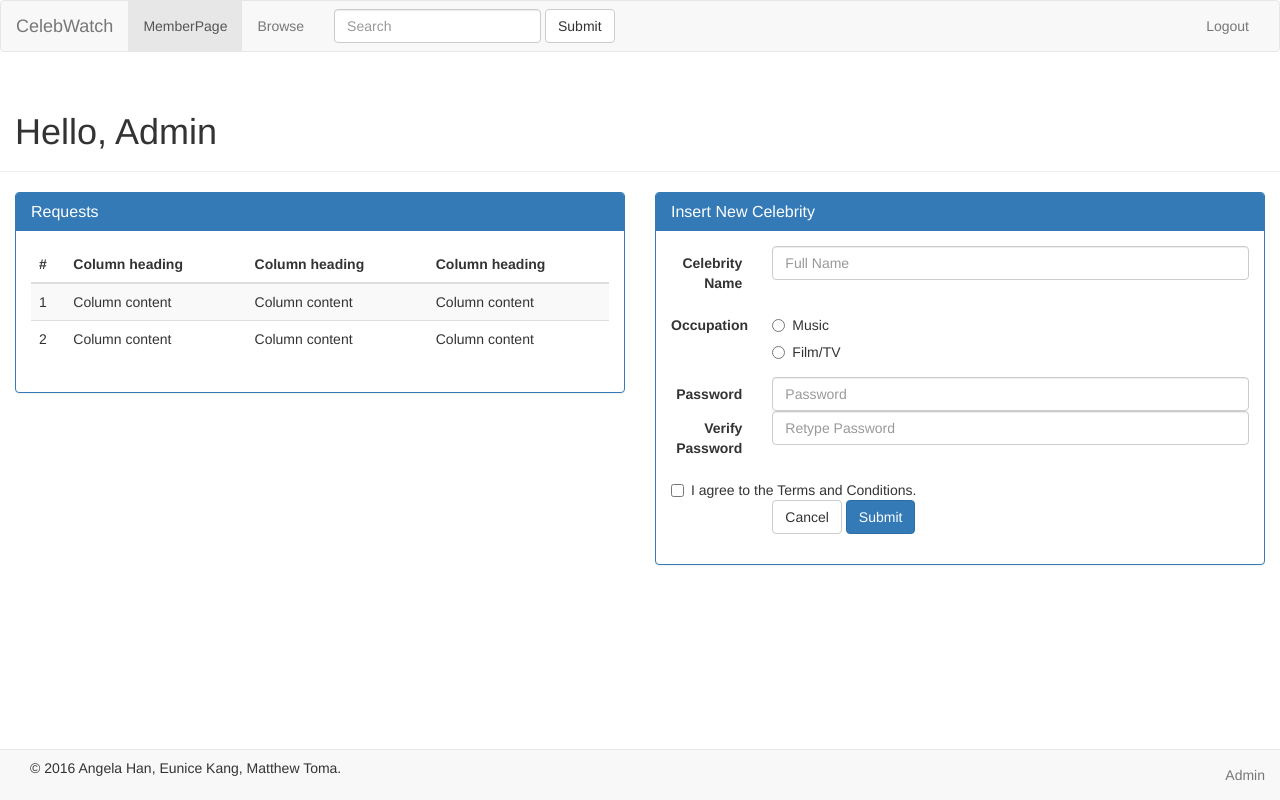
After one commit to kangea/AHanEKangMToma, a PHP site: page /member/admin.php in a window 1280 px wide. The commit adds this page. Run offline with PHP 8.4, Linux system fonts and the light colour scheme; some libraries are stand-ins or nearby versions.

Commit message:
Admin Page

```diff
--- /dev/null
+++ b/member/admin.php
@@ -0,0 +1,172 @@
+<?php
+include("../include/dconn.php");
+if (isset($_COOKIE['loginCookieUser'])){
+	$dbc = connect_to_db("hanav");
+	$email = $_COOKIE['loginCookieUser'];
+	$query = "SELECT * FROM Users WHERE Email='$email';";
+	$result = perform_query($dbc, $query);
+	$obj = mysqli_fetch_object($result);
+	disconnect_from_db($dbc, $result);
+	if ($obj->Admin == "no"){
+		header("Location: celebwatchmain.php");
+	}
+}
+else if (!isset($_COOKIE['loginCookieUser'])){
+	// header("Location: celebwatchmain.php");
+}
+?>
+
+<!DOCTYPE html>
+<html lang="en">
+
+	<head>
+		<meta charset="utf-8">
+		<title>CelebWatch|MemberPage</title>
+		<link rel="stylesheet" href="https://maxcdn.bootstrapcdn.com/bootstrap/3.3.6/css/bootstrap.min.css" integrity="sha384-1q8mTJOASx8j1Au+a5WDVnPi2lkFfwwEAa8hDDdjZlpLegxhjVME1fgjWPGmkzs7" crossorigin="anonymous">
+		<link rel="stylesheet" type="text/css" href="https://bootswatch.com/lumen/bootstrap.min.css">
+		<script src="https://ajax.googleapis.com/ajax/libs/jquery/1.12.0/jquery.min.js"></script>
+		<script src="https://maxcdn.bootstrapcdn.com/bootstrap/3.3.6/js/bootstrap.min.js" integrity="sha384-0mSbJDEHialfmuBBQP6A4Qrprq5OVfW37PRR3j5ELqxss1yVqOtnepnHVP9aJ7xS" crossorigin="anonymous"></script>
+	</head>
+
+<!-- NAVIGATION BAR -->
+	<nav class="navbar navbar-default">
+	  <div class="container-fluid">
+	    <div class="navbar-header">
+	      <a class="navbar-brand" href="../celebwatchmain.php">CelebWatch</a>
+	    </div>
+
+	    <div class="collapse navbar-collapse" id="bs-example-navbar-collapse-1">
+	      <ul class="nav navbar-nav">
+	        <li class="active"><a href="memberpage.php">MemberPage <span class="sr-only">(current)</span></a></li>
+	        <li><a href="#">Browse</a></li>
+	      </ul>
+	      <form class="navbar-form navbar-left" role="search">
+	        <div class="form-group">
+	          <input type="text" class="form-control" placeholder="Search">
+	        </div>
+	        <button type="submit" class="btn btn-default">Submit</button>
+	      </form>
+	      <ul class="nav navbar-nav navbar-right">
+	        <li><a href="logout.php">Logout</a></li>
+	      </ul>
+	    </div>
+	  </div>
+	</nav>
+
+<!-- BODY -->
+	<body>
+		<div class="page-header container-fluid">
+			<h1>Hello, Admin</h1>
+		</div>
+		<!-- REQUESTS TABLE -->
+		<div class="container col-md-6">
+			<div class="panel panel-primary">
+  				<div class="panel-heading">
+    				<h3 class="panel-title">Requests</h3>
+  				</div>
+	  			<div class="panel-body">
+	    			<table class="table table-striped table-hover ">
+  						<thead>
+						    <tr>
+						      <th>#</th>
+						      <th>Column heading</th>
+						      <th>Column heading</th>
+						      <th>Column heading</th>
+						    </tr>
+  						</thead>
+  						<tbody>
+						    <tr>
+						      <td>1</td>
+						      <td>Column content</td>
+						      <td>Column content</td>
+						      <td>Column content</td>
+						    </tr>
+						    <tr>
+						      <td>2</td>
+						      <td>Column content</td>
+						      <td>Column content</td>
+						      <td>Column content</td>
+						    </tr>
+  						</tbody>
+					</table>
+	  			</div>
+			</div>
+		</div>
+		<!-- NEW CELEBRITY FORM -->
+		<div class="container col-md-6">
+			<div class="panel panel-primary">
+				<div class="panel-heading">
+					<h3 class="panel-title">Insert New Celebrity</h3>
+				</div>
+				<div class="panel-body">
+					<form method="post" name="newceleb" class="form-horizontal" onsubmit="return celebValidate();">
+						<fieldset>
+							<div class="form-group" id="celebname">
+								<label for="celebName" class="col-lg-2 control-label">Celebrity Name</label>
+								<div class="col-lg-10">
+									<input type="text" class="form-control" name="name" id="inputName" placeholder="Full Name">
+								</div>
+								<div class="error" id = "celebnameerror"></div>
+							</div>
+							<div class="form-group" id="signupemail">
+								<label for="inputEmail" class="col-lg-2 control-label">Occupation</label>
+								<div class="col-lg-10">
+									<div class="radio">
+										<label>
+											<input type="radio" name="occupations" id="music" value="music">
+											Music
+										</label>
+									</div>
+									<div class="radio">
+										<label>
+											<input type="radio" name="occupations" id="filmtv" value="filmtv">
+											Film/TV
+										</label>
+									</div>
+								</div>
+								<div class = "error" id = "emailerror"></div>
+							</div>
+							<div class="form-group" id="signuppass">
+						      <label for="inputPassword" class="col-lg-2 control-label">Password</label>
+						      <div class="col-lg-10">
+						        <input type="password" class="form-control" name="password" id="inputPassword" placeholder="Password">
+						      </div>
+						      <div class = "error" id = "pwerror"></div>
+						      <label for="verifyPassword" class="col-lg-2 control-label">Verify Password</label>
+						      <div class="col-lg-10">
+						        <input type="password" class="form-control" name="verifyp" id="verifyPassword" placeholder="Retype Password">
+						      </div>
+						      <div class = "error" id = "pwchkerror"></div>
+						    </div>
+						    <div class="checkbox" id="termscond">
+						    	<label>
+						    		<input type="checkbox" name="agree" value="agreed" id="terms"> I agree to the Terms and Conditions.
+						    	</label>
+						    </div>
+						    <div class="error" id = "termerror"></div>
+						    <input type="hidden" name="admin" value="no">
+						    <div class="form-group">
+						    	<div class="col-lg-10 col-lg-offset-2">
+							        <button class="btn btn-default" onclick="celebwatchmain.php">Cancel</button>
+							        <button type="submit" class="btn btn-primary" name="submitsignup">Submit</button>
+						    	</div>
+						    </div>
+						</fieldset>
+					</form>
+				</div>
+			</div>
+		</div>
+	</body>
+
+<!-- BOTTOM NAVBAR -->
+	<nav class="navbar navbar-default navbar-fixed-bottom">
+		<div class="container-fluid">
+			<ul class="navbar-form navbar-left">
+				<p>&copy; 2016 Angela Han, Eunice Kang, Matthew Toma.</p>
+			</ul>
+			<ul class="nav navbar-nav navbar-right">
+			    <li><a href="admin.php">Admin</a></li>
+			</ul>
+		</div>
+	</nav>
+</html>
```
Also changed, not shown: celebwatchmain.php (+30 -1 lines), member/memberpage.php (+41 -13 lines).
